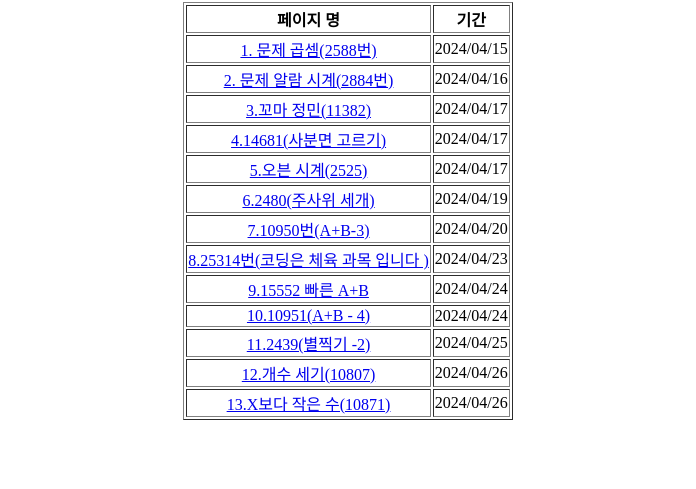
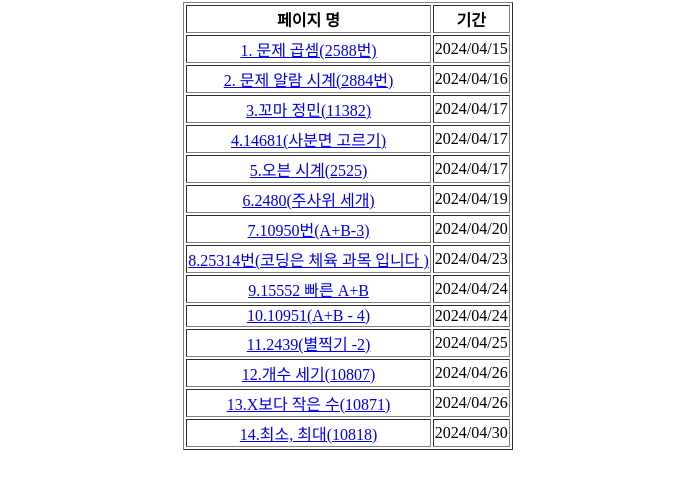
Before and after one commit to do04200611/Baekjoon, a plain HTML site: page index.html in a window 1280 px wide. Shown: the part 87-576 px from the top of the page, without its empty margins (292-988 px from the left). Drawn offline with Linux system fonts and the light colour scheme.

Commit message:
Update index.html

```diff
--- a/index.html
+++ b/index.html
@@ -63,6 +63,10 @@
          <td><a href="X보다 작은 수(10871)/index.html">13.X보다 작은 수(10871)</a></td>
         <td>2024/04/26</td>
     </tr>
+    <tr>
+         <td><a href="최소, 최대(10818)/index.html">14.최소, 최대(10818)</a></td>
+        <td>2024/04/30</td>
+    </tr>
 
    </table>
 </body>
```
